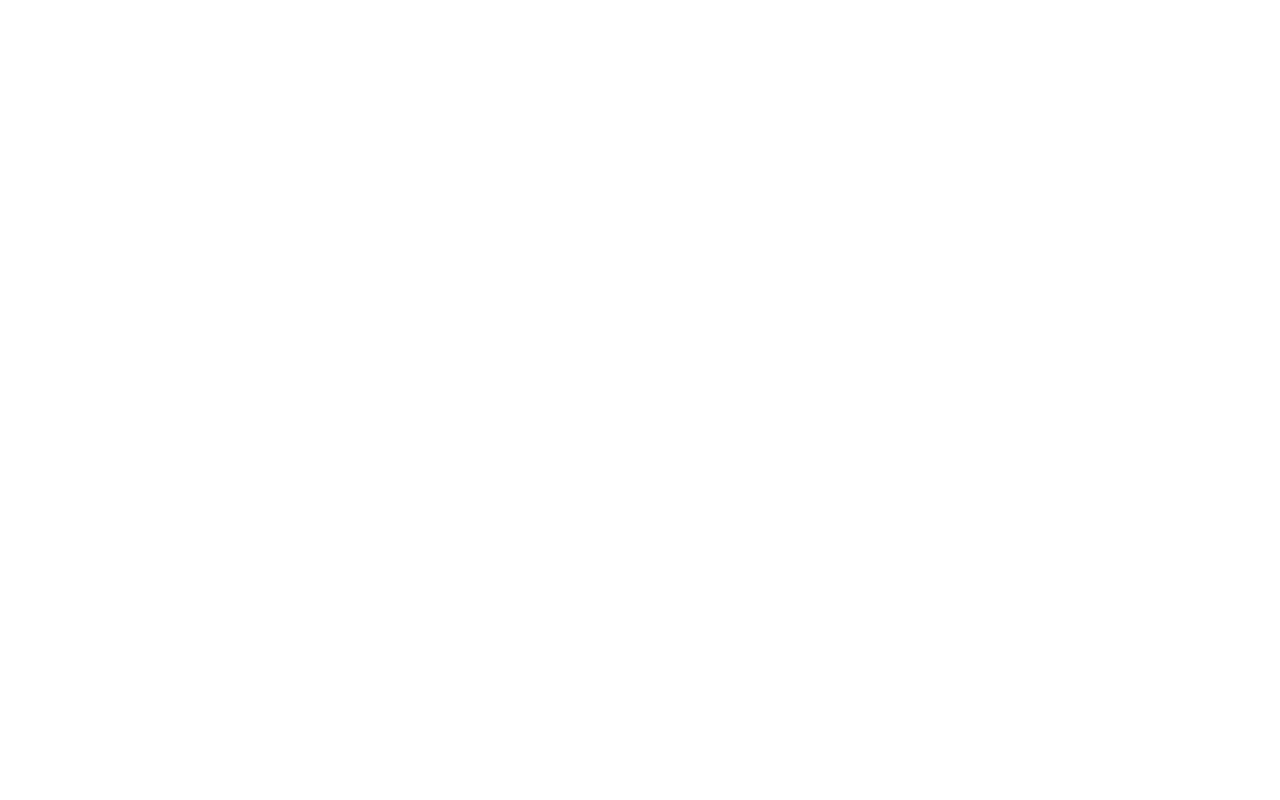
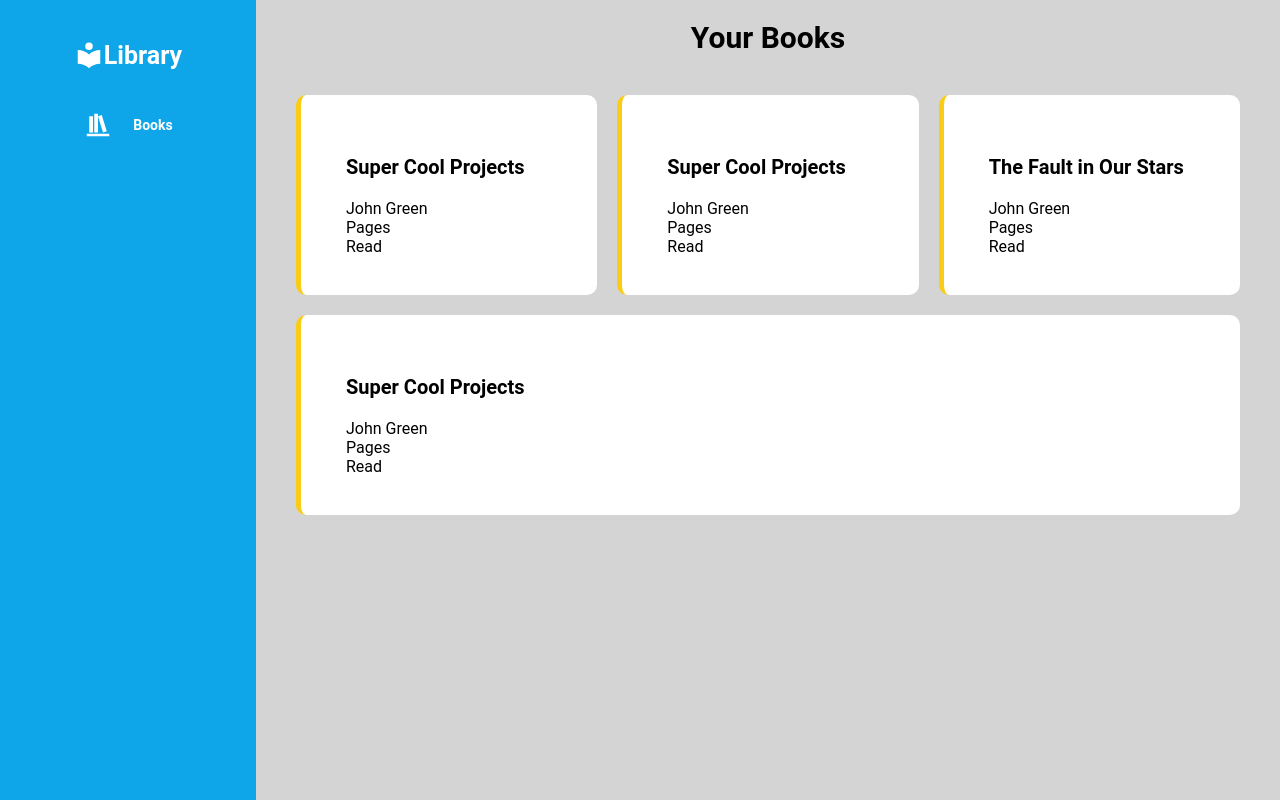
Before and after one commit to AreeshaJat/Library, a plain HTML site: page index.html in a window 1280 px wide. Drawn offline with Linux system fonts and the light colour scheme; a web font is replaced by a local one.

Commit message:
designed layout

```diff
--- a/index.html
+++ b/index.html
@@ -7,6 +7,89 @@
     <link rel="stylesheet" href="styles.css">
 </head>
 <body>
+    <div class="grid">
+        <div class="sidebar">
+            <div class="logo-text">
+                <svg xmlns="http://www.w3.org/2000/svg" viewBox="0 0 24 24" width="30" height="30">
+                    <title>library</title>
+                    <path d="M12,8A3,3 0 0,0 15,5A3,3 0 0,0 12,2A3,3 0 0,0 9,5A3,3 0 0,0 12,8M12,11.54C9.64,9.35 6.5,8 3,8V19C6.5,19 9.64,20.35 12,22.54C14.36,20.35 17.5,19 21,19V8C17.5,8 14.36,9.35 12,11.54Z" fill="white"/>
+                </svg>
+                <h1>Library</h1>
+            </div>
+            <div class="list-items">
+                <div class="icon-text">
+                    <svg xmlns="http://www.w3.org/2000/svg" viewBox="0 0 24 24" width="30" height="30">
+                        <title>bookshelf</title>
+                        <path d="M9 3V18H12V3H9M12 5L16 18L19 17L15 4L12 5M5 5V18H8V5H5M3 19V21H21V19H3Z" fill="white"/>
+                    </svg>
+                    <p>Books</p>
+                </div>
+            </div>
+        </div>
+        <div class="main">
+            <h6>Your Books</h6>
+            <div class="content">
+                <div class="cards">
+                    <div class="card">
+                        <div class="book-title">
+                            <h6>Super Cool Projects</h6>
+                        </div>
+                        <div class="author">
+                            <p>John Green</p>
+                        </div>
+                        <div class="pages">
+                            <p>Pages</p>
+                        </div>
+                        <div class="read">
+                            <p>Read</p>
+                        </div>
+                    </div>
+                    <div class="card">
+                        <div class="book-title">
+                            <h6>Super Cool Projects</h6>
+                        </div>
+                        <div class="author">
+                            <p>John Green</p>
+                        </div>
+                        <div class="pages">
+                            <p>Pages</p>
+                        </div>
+                        <div class="read">
+                            <p>Read</p>
+                        </div>
+                    </div>
+                    <div class="card">
+                        <div class="book-title">
+                            <h6>The Fault in Our Stars</h6>
+                        </div>
+                        <div class="author">
+                            <p>John Green</p>
+                        </div>
+                        <div class="pages">
+                            <p>Pages</p>
+                        </div>
+                        <div class="read">
+                            <p>Read</p>
+                        </div>
+                    </div>
+                    <div class="card">
+                        <div class="book-title">
+                            <h6>Super Cool Projects</h6>
+                        </div>
+                        <div class="author">
+                            <p>John Green</p>
+                        </div>
+                        <div class="pages">
+                            <p>Pages</p>
+                        </div>
+                        <div class="read">
+                            <p>Read</p>
+                        </div>
+                    </div>
+                </div>
+            </div>
+        </div>
+    </div>
     <script src="script.js"></script>
 </body>
 </html>
--- a/script.js
+++ b/script.js
@@ -5,20 +5,22 @@ function Book(title, author, pages, read) {
     this.author = author;
     this.pages = pages;
     this.read = read;
-    //this.info = function() {
-    //    return (title + " by " + author + pages + read);
-    //};
 }
 
-function addBookToLibrary () {
+function addBookToLibrary (title, author, pages, read) {
     let book = new Book(title, author, pages, read);
     myLibrary.push(book);
 }
 
 function displayOnPage () {
-
+    for (var i = 0; i < myLibrary.length; i++) {
+        console.log(myLibrary[i]);
+    }
 }
 
-//const theHobbit = new Book('The Hobbit', 'J.R.R. Tolkien', '295 pages', 'not read yet');
-//theHobbit.info();
-//console.log(theHobbit.info());
+//manually add book
+addBookToLibrary('The Hobbit', 'J.R.R. Tolkien', '295 pages', 'not read');
+addBookToLibrary('The Fault in Our Stars', 'John Green', '300 pages', 'read');
+
+//show books on console
+displayOnPage();
--- a/styles.css
+++ b/styles.css
@@ -0,0 +1,100 @@
+@import url('https://fonts.googleapis.com/css2?family=Robotodisplay=swap');
+
+* {
+    margin: 0;
+    padding: 0;
+}
+
+body{
+    font-family: Roboto, sans-serif;
+}
+
+.grid {
+    display: grid;
+    grid-template-columns: 20% 80%;
+}
+
+.sidebar {
+    background-color: #0ea5e9;
+    height: 100vh;
+    color: white;
+    grid-column: 1;
+}
+
+.logo-text {
+    display: flex;
+    flex-direction: row;
+    justify-content: center;
+    align-items: center;
+    margin: 40px 40px;
+}
+
+.logo-text h1 {
+    font-size: 25px;
+}
+
+.icon-text {
+    display: flex;
+    flex-direction: row;
+    justify-content: center;
+    align-items: center;
+    margin: 20px 40px;
+}
+
+.icon-text p {
+    margin-left: 20px;
+    font-size: 14px;
+    font-weight: 700;
+}
+
+.main h6 {
+    display: flex;
+    justify-content: center;
+    align-items: center;
+    font-size: 30px;
+    margin: 20px 40px;
+}
+
+.main {
+    background-color: #d4d4d4;
+}
+
+.content {
+    display: grid;
+    grid-template-columns: 70% 30%;
+    grid-column: 2;
+    grid-row: 1;
+    display: flex;
+    justify-content: center;
+    margin: 30px;
+    justify-content: space-around;
+}
+
+.cards {
+    display: flex;
+    flex-wrap: wrap;
+    justify-content: space-between;
+}
+
+.card {
+    background-color: white;
+    border-left: 5px solid #facc15;
+    border-radius: 10px;
+    width: calc(30% - 20px);
+    height: 200px;
+    margin: 10px;
+    display: flex;
+    flex-direction: column;
+    justify-content: center;
+    align-items: flex-start;
+    padding-left: 5px;
+    flex: 1 1 auto;
+}
+
+.card h6 {
+    font-size: 20px;
+}
+
+.author, .pages, .read {
+    padding-left: 40px;
+}
```
